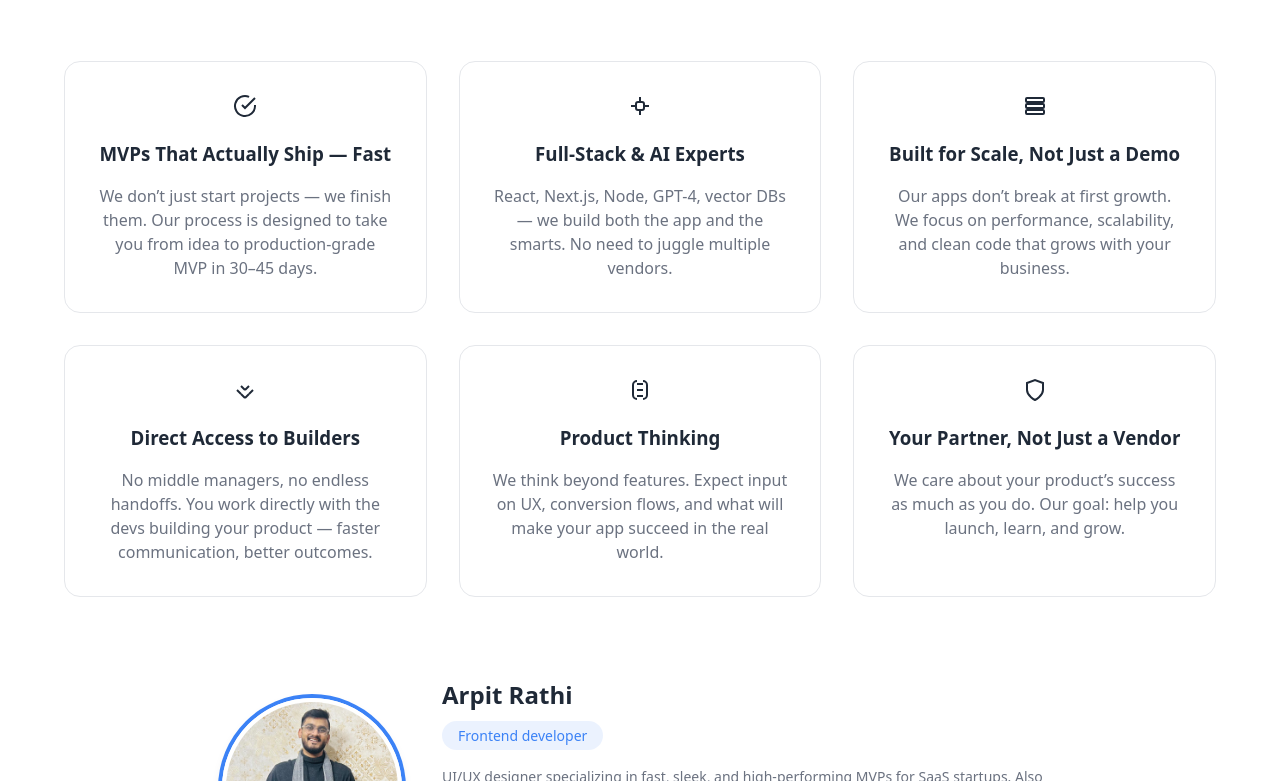
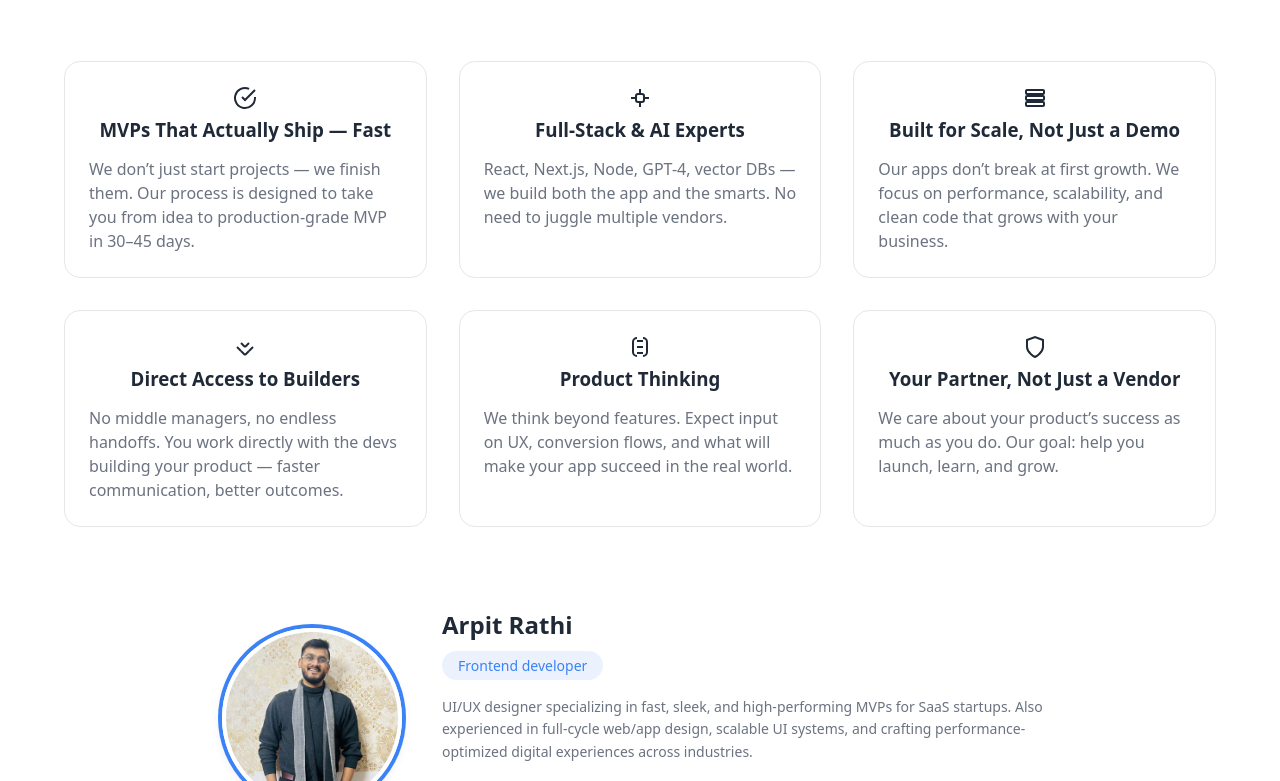
Before and after one commit to techvory/brand-landing, a plain HTML site: page index.html in a window 1280 px wide. Shown: the part 1735-2516 px from the top of the page. Drawn offline with nearby package versions, Linux system fonts and the light colour scheme.

Commit message:
Update styles.css

```diff
--- a/styles.css
+++ b/styles.css
@@ -419,7 +419,7 @@ body {
 }
 
 .feature-card {
-  padding: 2rem;
+  padding: 1.5rem;
   background: white;
   border-radius: 1rem;
   transition: transform 0.2s;
@@ -431,12 +431,14 @@ body {
 }
 
 .feature-card h3 {
-  margin: 1rem 0;
+  margin: 0 0 0.8rem 0;
   color: var(--text);
 }
 
 .feature-card p {
   color: var(--text-light);
+  text-align: left;
+
 }
 
 .trail-dot {
```
